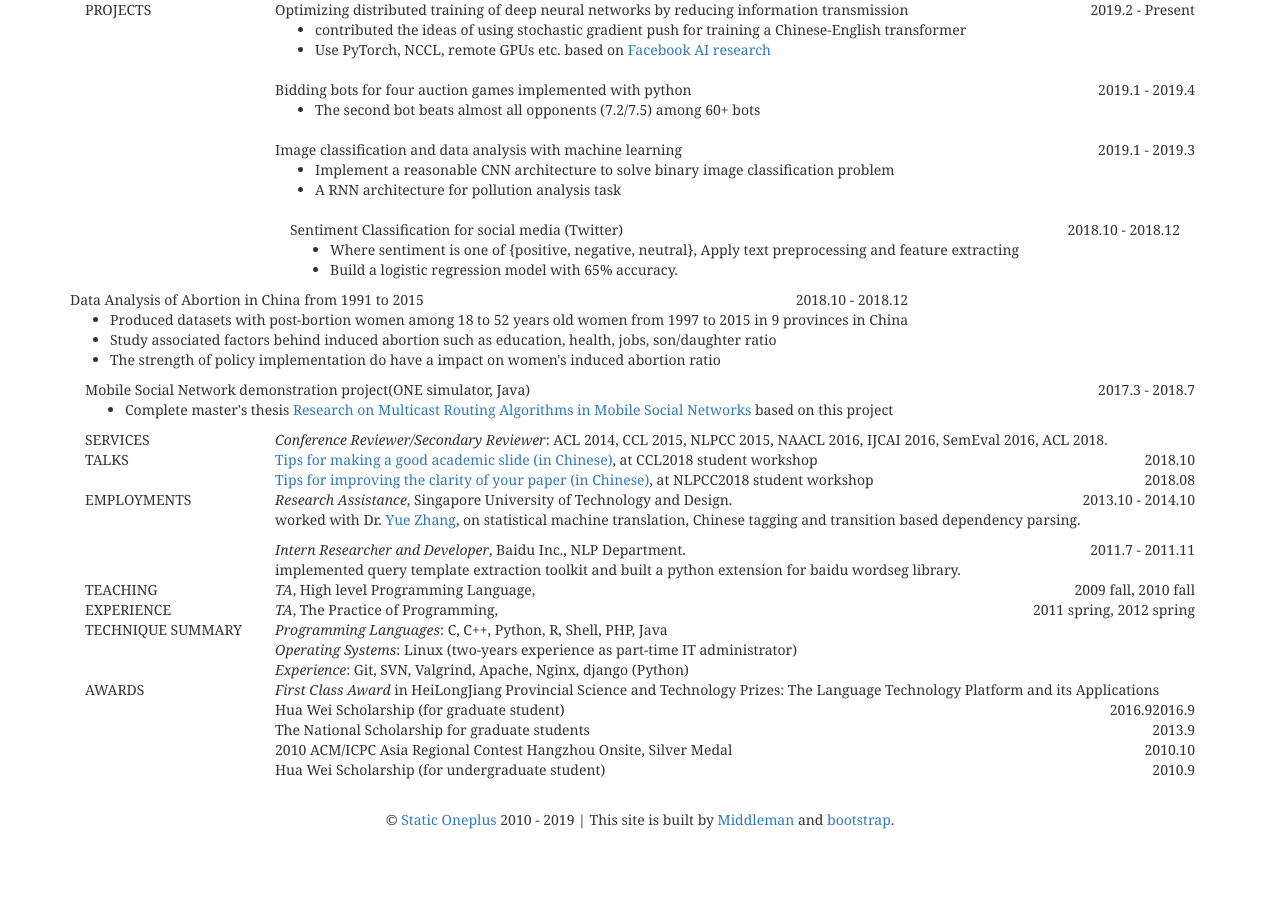
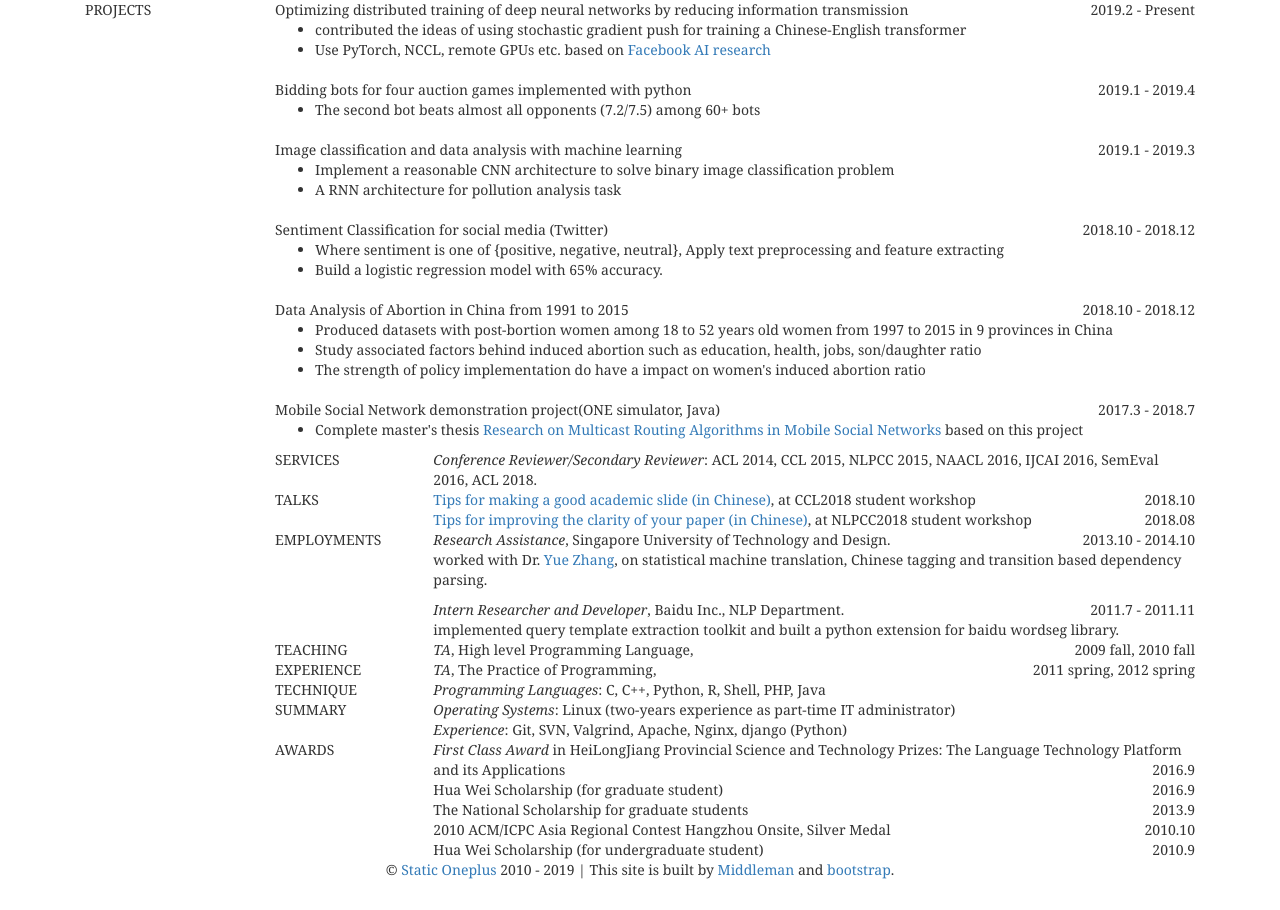
Before and after one commit to Anderbone/portfolio-project, a Django app: template jobs/templates/jobs/cv.html in a window 1280 px wide. Shown: the part 419-1329 px from the top of the page. Before the commit the page ends 1248 px from the top, so only its background shows below. Run offline with Django 3.2, Linux system fonts and the light colour scheme; the template is opened without the code that fills it, so the values that code supplies are empty; some libraries are stand-ins or nearby versions.

Commit message:
project polish2

```diff
--- a/jobs/templates/jobs/cv.html
+++ b/jobs/templates/jobs/cv.html
@@ -284,6 +284,8 @@
       </div>
     </div>
     <p></p>
+
+        <div class="row">
             <div class="col-md-12">
         <div>Sentiment Classification for social media (Twitter) <span class="pull-right">2018.10 - 2018.12</span></div>
 
@@ -295,6 +297,8 @@
       </div>
     </div>
     <p></p>
+
+
       <div class="row">
       <div class="col-md-12">
         <div>Data Analysis of Abortion in China from 1991 to 2015 <span class="pull-right">2018.10 - 2018.12</span></div>
@@ -309,6 +313,7 @@
     </div>
     <p></p>
 
+        <div class="row">
      <div class="col-md-12">
         <div>Mobile Social Network demonstration project(ONE simulator, Java)  <span class="pull-right">2017.3 - 2018.7</span></div>
 
```
